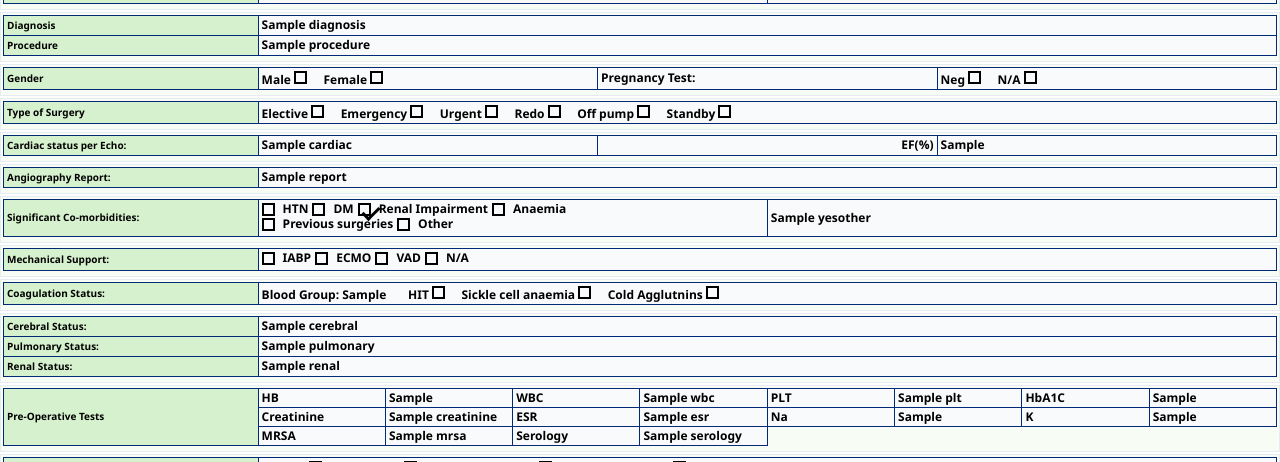
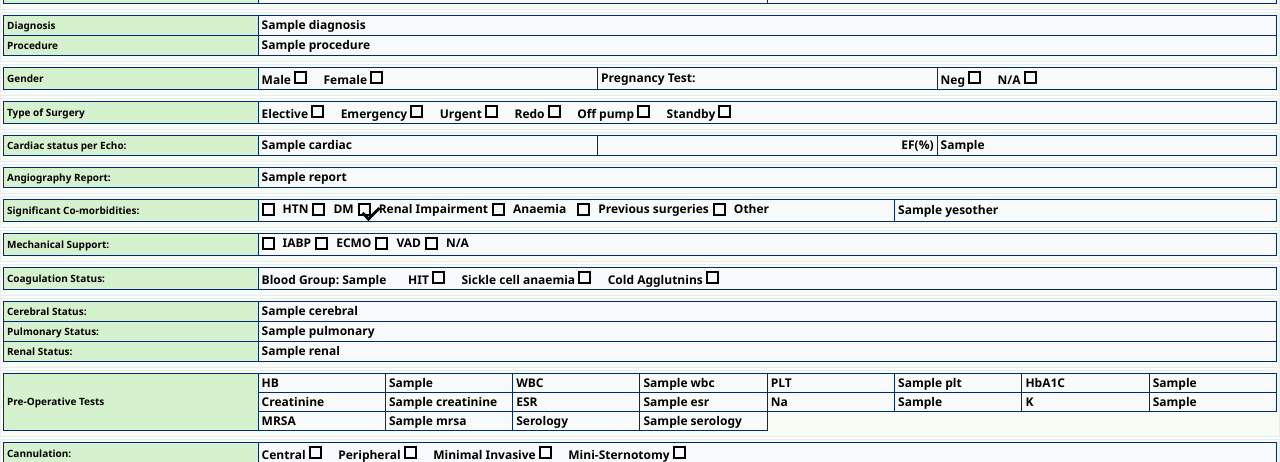
Before and after one commit to finashinas123/LogbookWeb, a Flask app: template templates/pdf1.html in a window 1280 px wide. Shown: the part 219-681 px from the top of the page. Run offline with Flask 3, Linux system fonts and the light colour scheme; the template is opened without the code that fills it: most values are stand-ins (such as "Sample title", 1, 10 or a date in 2020).

Commit message:
Adjust width of yesother column in pdf1.html

```diff
--- a/templates/pdf1.html
+++ b/templates/pdf1.html
@@ -409,7 +409,7 @@ input[type="checkbox"] {
                         Other
                     </label>
                 </td>
-                <td class="inline" style="width:40%;">{{ data.yesother }}</td>
+                <td class="inline" style="width:30%;">{{ data.yesother }}</td>
             </tr>
         </table>
     </div>
```
